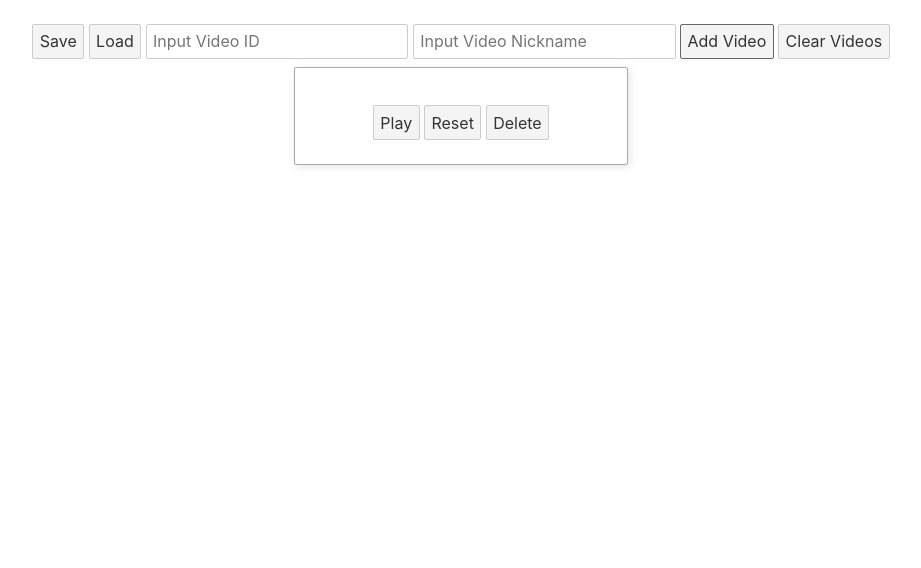
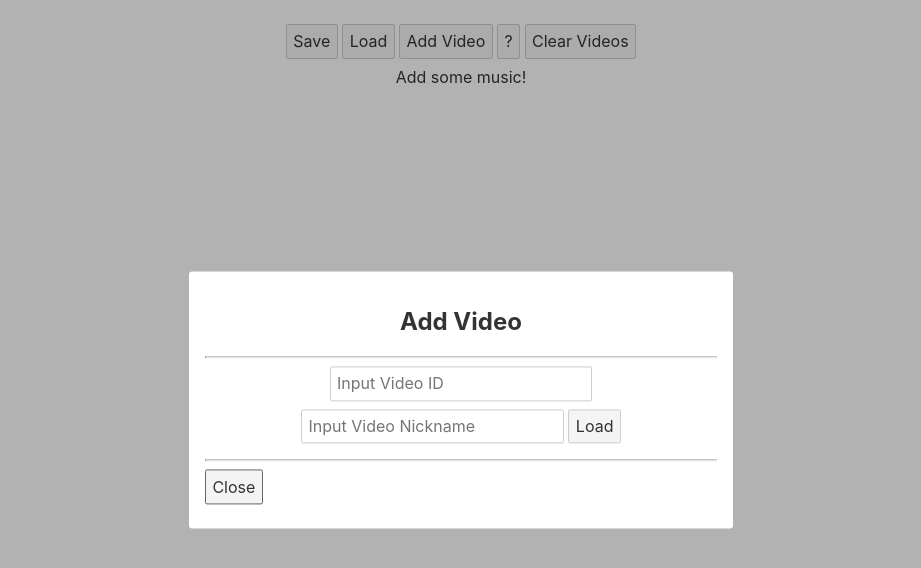
Before and after one commit to JooshO/overbeek-audio, a Svelte app: page / in a window 1280 px wide. Both pictures are taken after a click on the button "Add Video". Shown: the top 568 px of the page, without its empty margins (179-1100 px from the left). Built offline with nearby package versions, Linux system fonts and the light colour scheme.

Commit message:
Updated Readme, added Modal for help and video add

```diff
--- a/src/App.svelte
+++ b/src/App.svelte
@@ -6,6 +6,10 @@
   import { save, open } from "@tauri-apps/api/dialog";
   import { readTextFile, writeFile } from "@tauri-apps/api/fs";
 
+  import Modal from "./Modal.svelte";
+
+  let showVideoModal: boolean = false;
+  let showHelpModal: boolean = false;
   let currentID: string = "";
   let currentNickname: string = "";
   let audios = [];
@@ -77,9 +81,32 @@
   <div class="input-zone">
     <button on:click={saveDialog}> Save </button>
     <button on:click={loadDialog}> Load </button>
-    <input bind:value={currentID} placeholder="Input Video ID" />
-    <input bind:value={currentNickname} placeholder="Input Video Nickname" />
-    <button on:click={onAdd}>Add Video</button>
+    <button on:click={() => (showVideoModal = true)}>Add Video</button>
+    {#if showVideoModal}
+      <Modal on:close={() => (showVideoModal = false)}>
+        <h2 slot="header">Add Video</h2>
+
+        <input bind:value={currentID} placeholder="Input Video ID" />
+        <input
+          bind:value={currentNickname}
+          placeholder="Input Video Nickname"
+        />
+        <button on:click={onAdd}> Load </button>
+      </Modal>
+    {/if}
+    <button on:click={() => (showHelpModal = true)}>?</button>
+    {#if showHelpModal}
+      <Modal on:close={() => (showHelpModal = false)}>
+        <h2 slot="header">Help</h2>
+        To use, first click add video to open the add pop-up. Then, simply click
+        the share link under a YouTube video and copy the part of the URL highlighted
+        here:
+        <img src="../youtubeurl.png" alt="YouTube Share URL" />
+        Then paste that into the "id" box on the app, add a nickname for the audio,
+        and click "Submit"
+      </Modal>
+    {/if}
+
     <button on:click={clear}>Clear Videos</button>
   </div>
   <div class="audio-zone">
--- a/src/AudioBox.svelte
+++ b/src/AudioBox.svelte
@@ -115,6 +115,6 @@
     border-radius: 2px;
     box-shadow: 2px 2px 8px rgba(0, 0, 0, 0.1);
     padding: 1em;
-    margin: 0 0 1em 0;
+    margin: 0.5em 0.5em 0.5em 0.5em;
   }
 </style>
--- /dev/null
+++ b/src/Modal.svelte
@@ -0,0 +1,58 @@
+<script lang="ts">
+  import { createEventDispatcher, onDestroy } from "svelte";
+
+  const dispatch = createEventDispatcher();
+  const close = () => dispatch("close");
+
+  let modal;
+
+  const handle_keydown = (e) => {
+    if (e.key === "Escape") {
+      close();
+      return;
+    }
+  };
+</script>
+
+<svelte:window on:keydown={handle_keydown} />
+
+<div class="modal-background" on:click={close} />
+
+<div class="modal" role="dialog" aria-modal="true" bind:this={modal}>
+  <slot name="header" />
+  <hr />
+  <slot />
+  <hr />
+
+  <!-- svelte-ignore a11y-autofocus -->
+  <button autofocus on:click={close}>Close</button>
+</div>
+
+<style>
+  .modal-background {
+    position: fixed;
+    top: 0;
+    left: 0;
+    width: 100%;
+    height: 100%;
+    background: rgba(0, 0, 0, 0.3);
+  }
+
+  .modal {
+    position: absolute;
+    left: 50%;
+    top: 50%;
+    width: calc(100vw - 4em);
+    max-width: 32em;
+    max-height: calc(100vh - 4em);
+    overflow: auto;
+    transform: translate(-50%, -50%);
+    padding: 1em;
+    border-radius: 0.2em;
+    background: white;
+  }
+
+  button {
+    display: block;
+  }
+</style>
```
Also changed, not shown: 1 other file (tests, documents, lock files or other folders).
